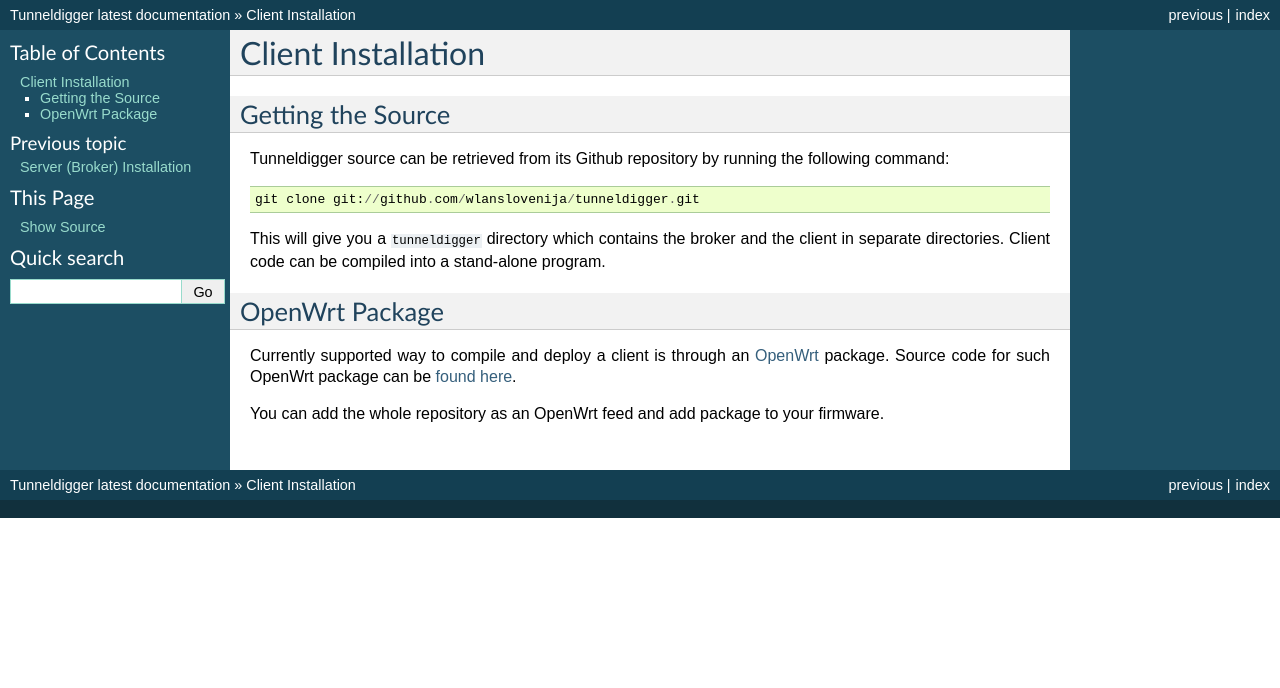
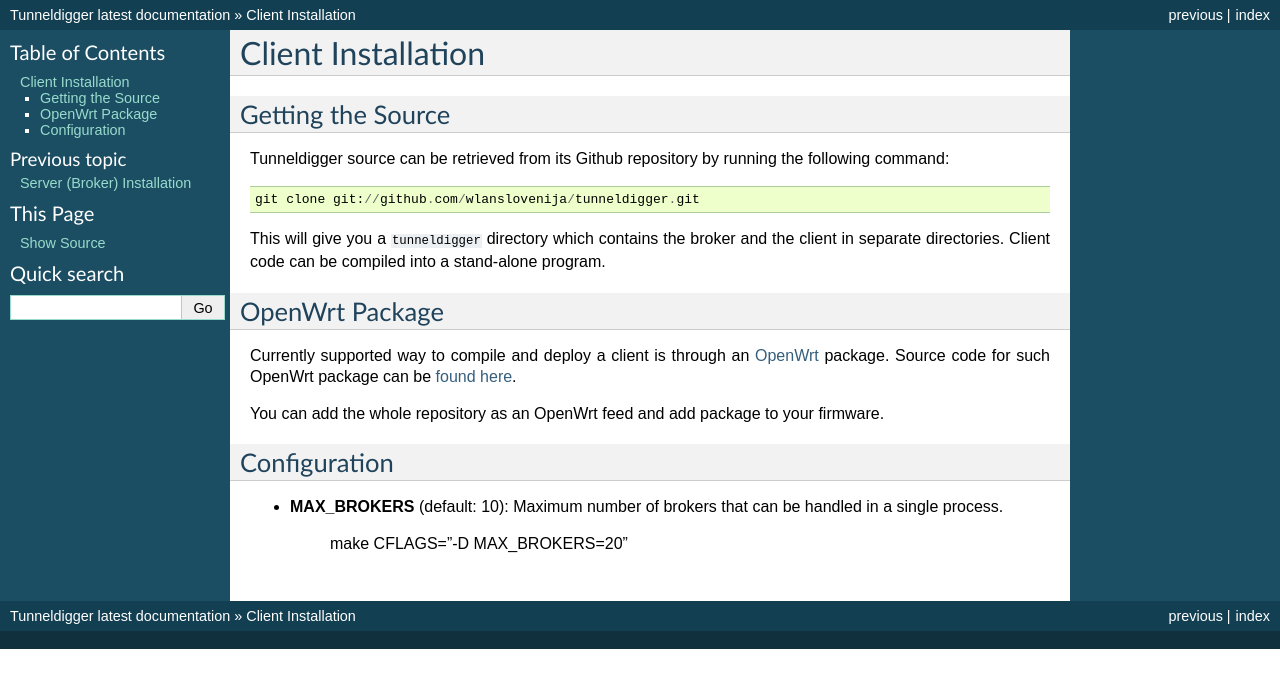
Before and after one commit to wlanslovenija/tunneldigger, a Sphinx documentation site: the page built from docs/client.rst, in a window 1280 px wide. Shown: the top 688 px of the page. Built offline with Sphinx 7.4.7, drawn with Linux system fonts in a browser that asks for light colours.

Commit message:
Update client docs

```diff
--- a/docs/client.rst
+++ b/docs/client.rst
@@ -23,3 +23,10 @@
 .. _OpenWrt: https://openwrt.org/
 
 You can add the whole repository as an OpenWrt feed and add package to your firmware.
+
+Configuration
+-------------
+
+* **MAX_BROKERS** (default: 10): Maximum number of brokers that can be handled in a single process.
+
+    make CFLAGS="-D MAX_BROKERS=20"
```
